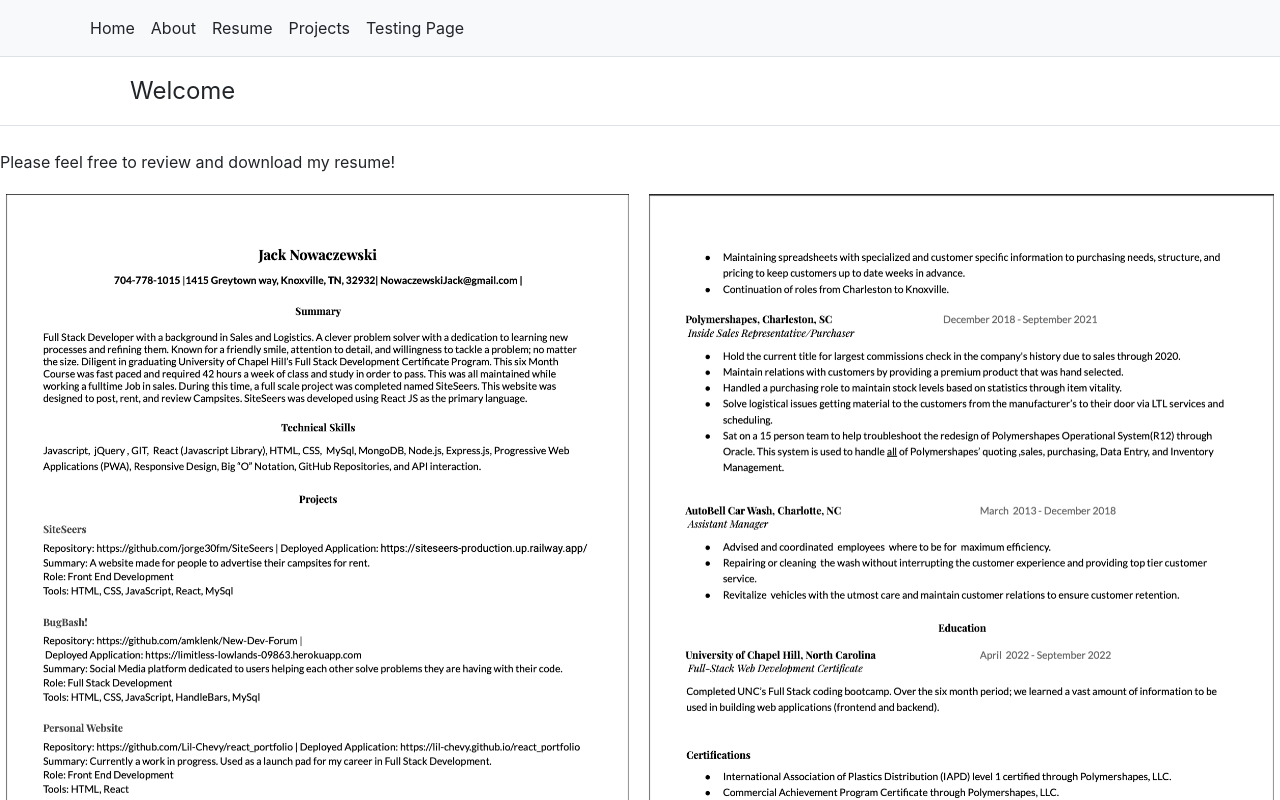
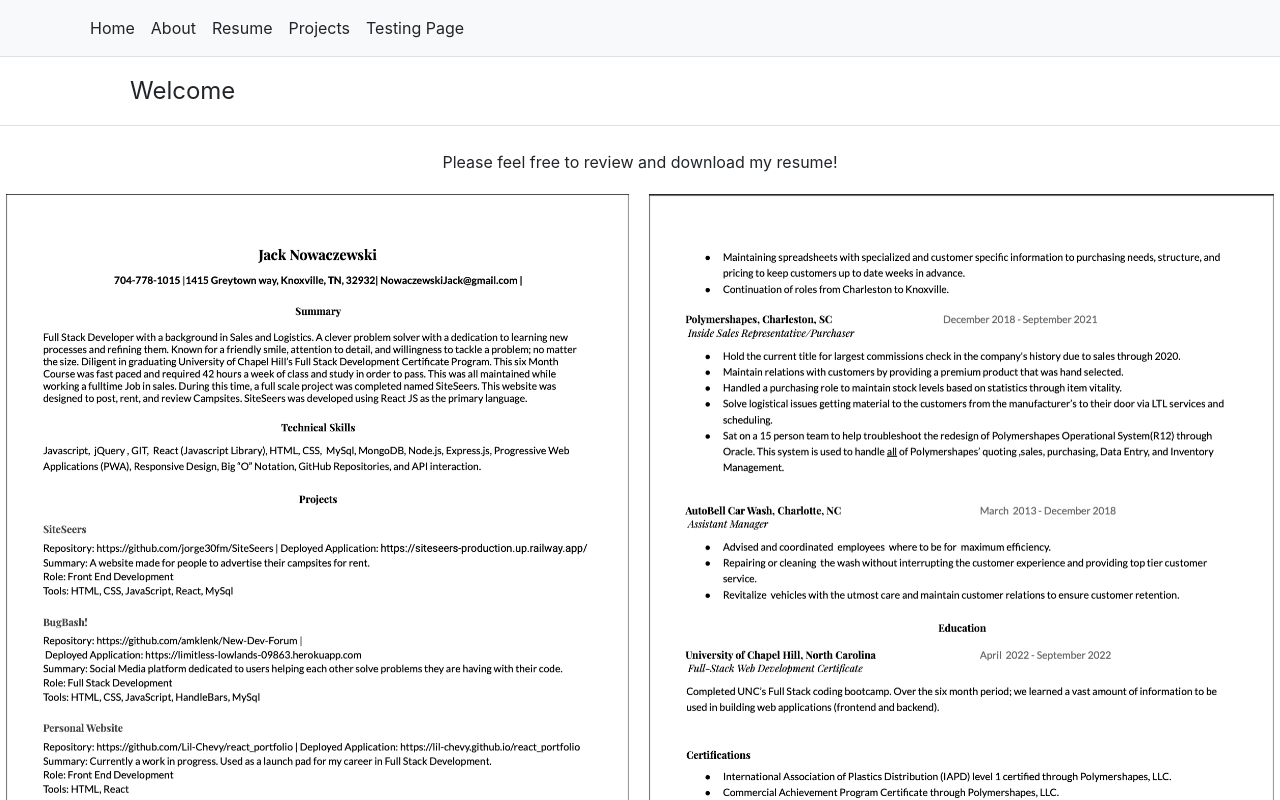
Before and after one commit to Lil-Chevy/react-web-page, a React (Create React App) app: page /Resume in a window 1280 px wide. Shown: the top 800 px of the page. Built offline with nearby package versions, Linux system fonts and the light colour scheme.

Commit message:
add flex properties to greeting for better visual

```diff
--- a/src/components/Resume/index.js
+++ b/src/components/Resume/index.js
@@ -6,7 +6,9 @@ import PdfViewer from "../PdfViewer";
 function Resume() {
   return (
     <section className="resumes-section">
-      <div>Please feel free to review and download my resume! </div>
+      <div className="greeting">
+        Please feel free to review and download my resume!{" "}
+      </div>
       {/* PDF Viewer component */}
       <div>
         <PdfViewer />
--- a/src/components/Resume/resume.css
+++ b/src/components/Resume/resume.css
@@ -1,3 +1,8 @@
+.greeting {
+  display: flex;
+  justify-content: center;
+}
+
 .resume-button {
   margin: 5vh;
   border-radius: 10px;
```
